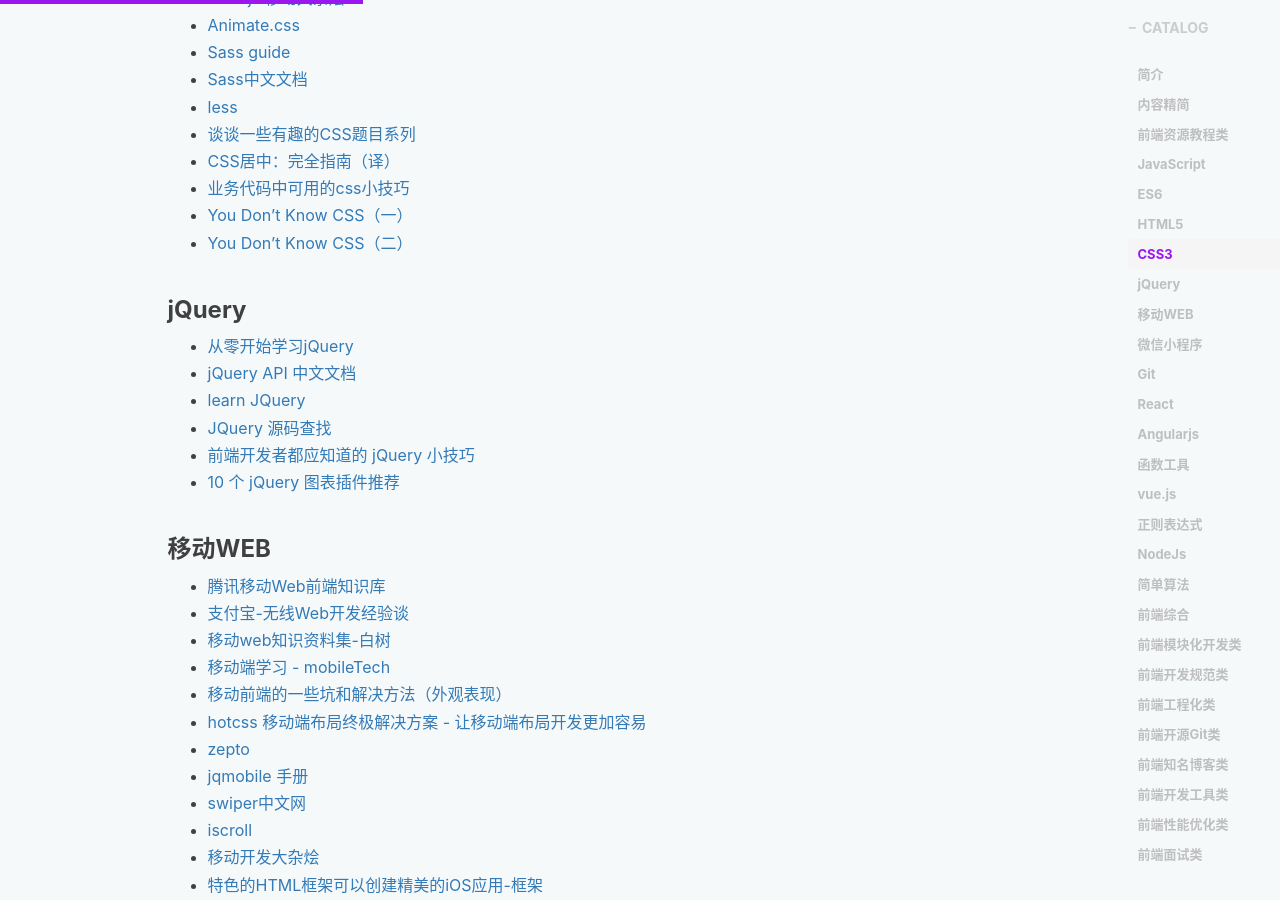
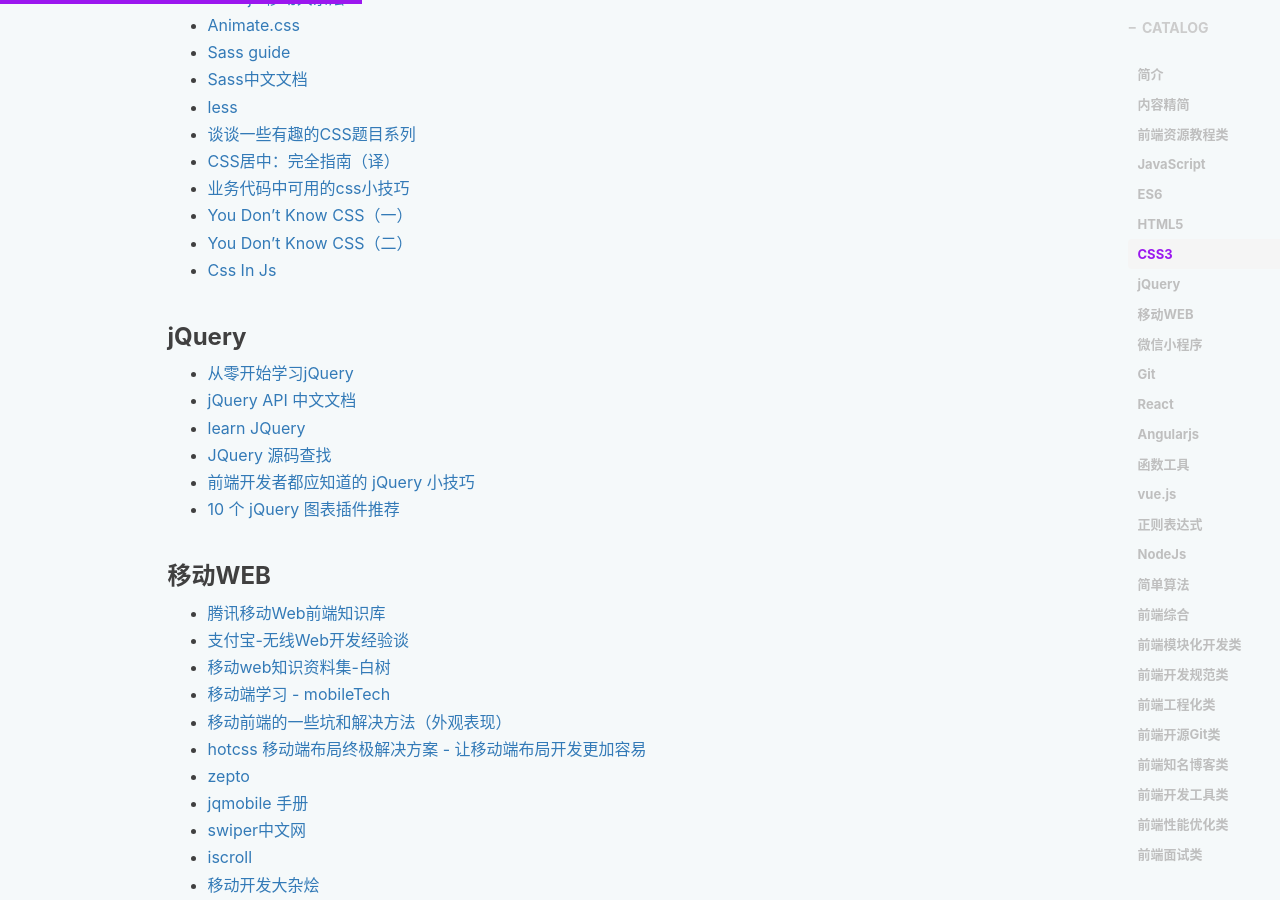
Before and after one commit to LonelyJoker/xiaohuazheng.github.io, a Jekyll site: the page built from _posts/2016-10-01-awesome-frontend-resource.md, in a window 1280 px wide and 900 px high, scrolled down 3358 px. Built offline with Jekyll 4.4.1, drawn with Linux system fonts in a browser that asks for light colours; nearby versions of some CDN libraries; comment, search, counter and statistics services are not loaded.

Commit message:
modified:   _posts/2016-10-01-awesome-frontend-resource.md

```diff
--- a/_posts/2016-10-01-awesome-frontend-resource.md
+++ b/_posts/2016-10-01-awesome-frontend-resource.md
@@ -128,6 +128,7 @@
  - [业务代码中可用的css小技巧][85]
  - [You Don't Know CSS（一）][86]
  - [You Don't Know CSS（二）][87]
+ - [Css In Js][360]
 
 ### jQuery
 
```
Also changed, not shown: other parts of _posts/2016-10-01-awesome-frontend-resource.md (+1 -0 lines).
